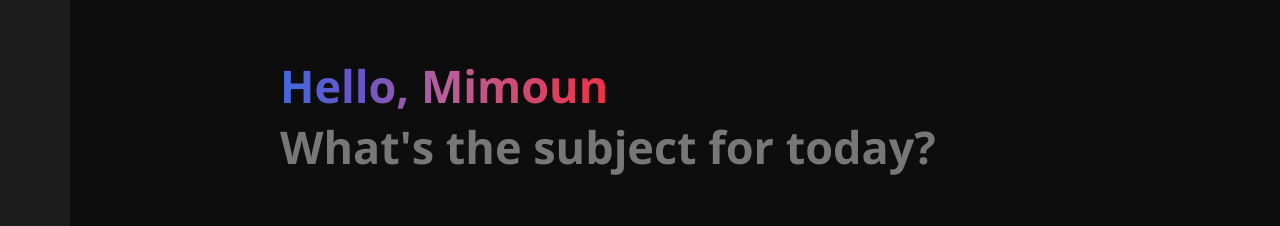
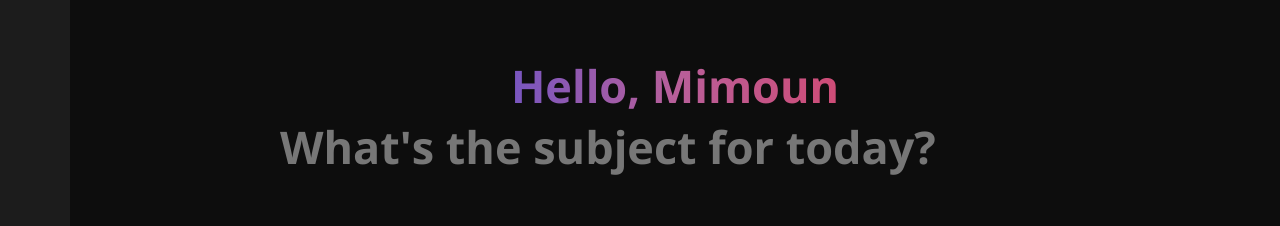
Before and after one commit to 1Dh2Be/chat-app-llama, a React (Create React App) app: page / in a window 1280 px wide. Shown: the part 145-371 px from the top of the page. Built offline with nearby package versions, Linux system fonts and the light colour scheme; no server answers.

Commit message:
Optimized text alignement for tablets

```diff
--- a/src/components/chat-app/ChatApp.css
+++ b/src/components/chat-app/ChatApp.css
@@ -47,12 +47,15 @@
   align-items: flex-start;
   font-size: 45px;
   color: #777;
+  text-align: center;
 }
 .greeting h2 .greeting-text {
+  width: 100%;
   background-image: linear-gradient(to right, #4169E1, #6B54C7, #B85F9A 50%, #EE3144);
   -webkit-background-clip: text;
           background-clip: text;
   color: transparent;
+  text-align: center;
 }
 
 .cards {
--- a/src/components/chat-app/ChatApp.scss
+++ b/src/components/chat-app/ChatApp.scss
@@ -53,11 +53,14 @@ $main-section-color: #212121;
         align-items: flex-start;
         font-size: 45px;
         color: #777;
+        text-align: center;
 
         .greeting-text{
+            width: 100%;
             background-image: linear-gradient(to right, #4169E1, #6B54C7, #B85F9A 50%, #EE3144);
             background-clip: text;
             color: transparent;
+            text-align: center;
         }
     }
 }
```
Also changed, not shown: src/components/chat-app/components/side-bar/SettingsModal.jsx (added, +41 -0 lines), 1 other file (tests, documents, lock files or other folders).
